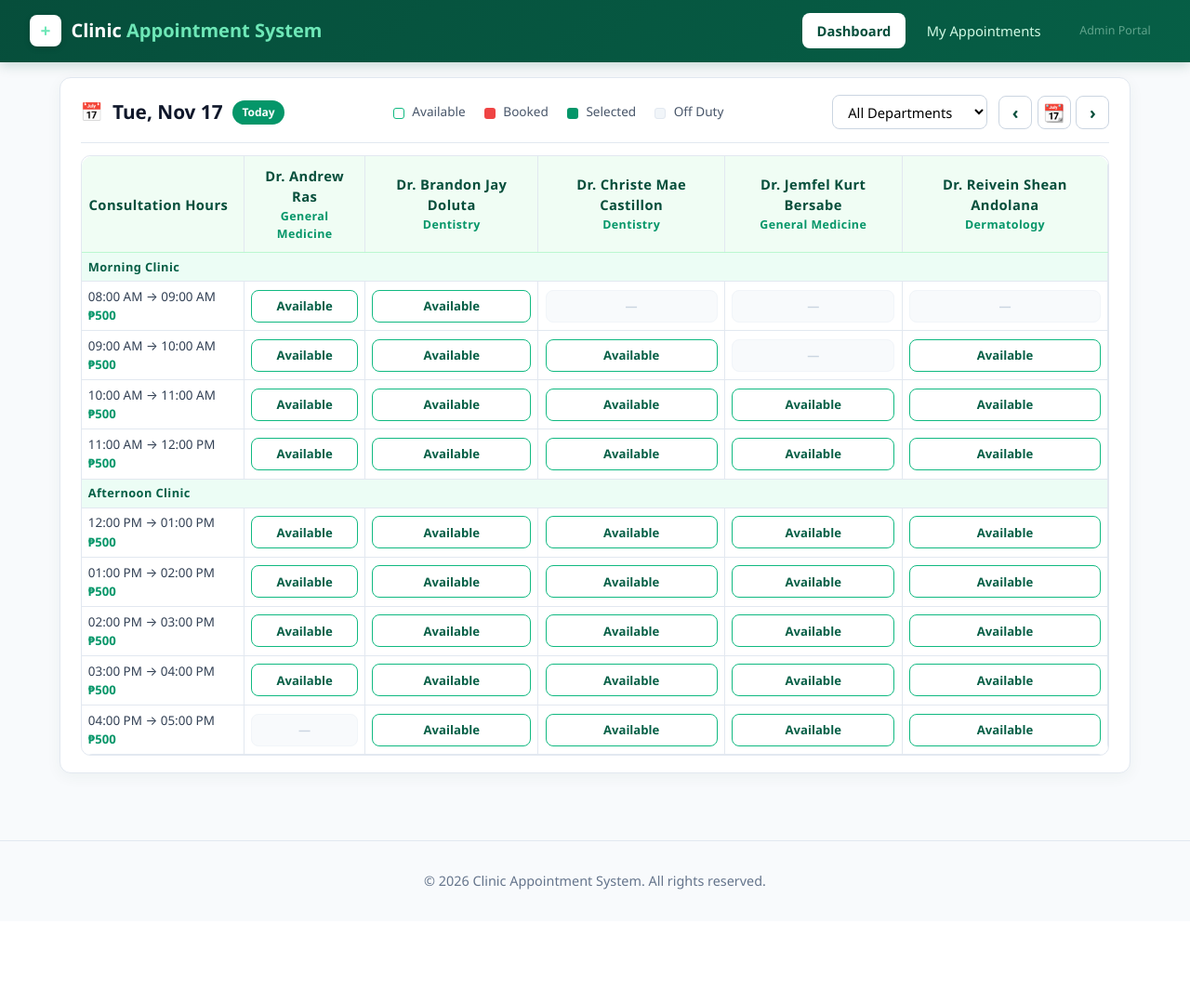
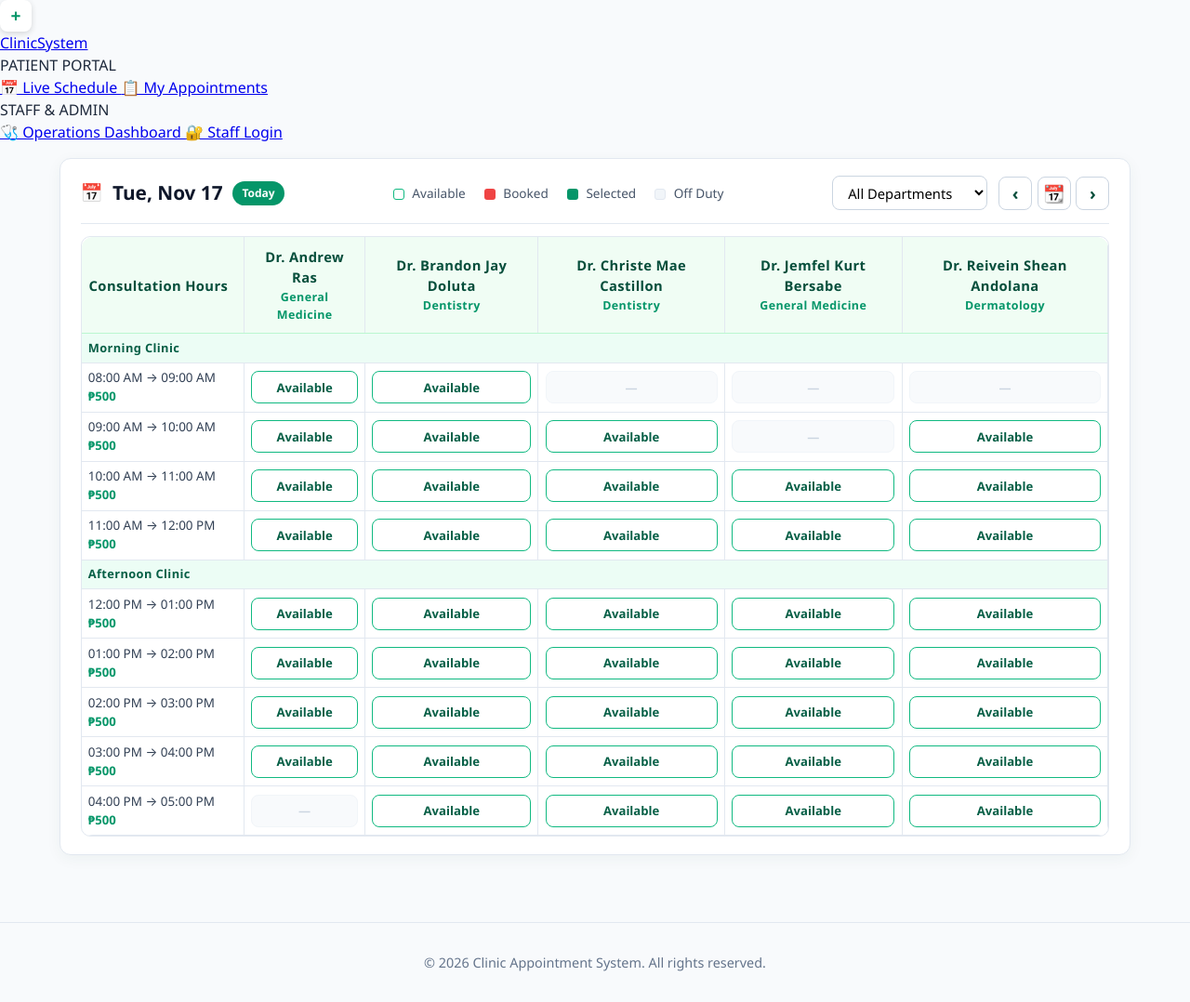
Before and after one commit to loure01/clinic-appointment-system, a PHP site: page /index.php in a window 1280 px wide. Shown: the whole page at 93% size. Before the commit the page ends 957 px from the top, so only its background shows below. Run offline with PHP 8.4, Linux system fonts and the light colour scheme; data comes from the database, SQL or seed files in the repository; data that the repository does not hold is empty.

Commit message:
side bar

```diff
--- a/includes/header.php
+++ b/includes/header.php
@@ -678,21 +678,34 @@ $current_page = basename($_SERVER['PHP_SELF']);
 </head>
 <body>
 
-<header class="navbar">
-    <a href="<?= $base_path ?>index.php" class="brand">
+<div class="app-shell">
+    <!-- LEFT SIDEBAR -->
+    <aside class="sidebar">
+        <a href="<?= $base_path ?>index.php" class="sidebar-brand">
             <span class="brand-icon">+</span>
-        <div>Clinic <span>Appointment System</span></div>
+            <div>Clinic<span>System</span></div>
         </a>
 
-    <nav class="nav-links">
+        <div class="sidebar-section-label">PATIENT PORTAL</div>
+        <nav class="sidebar-nav">
             <a href="<?= $base_path ?>index.php" class="<?= $current_page === 'index.php' ? 'active' : '' ?>">
-            Dashboard
+                📅 Live Schedule
             </a>
             <a href="<?= $base_path ?>patient/my_appointments.php" class="<?= $current_page === 'my_appointments.php' ? 'active' : '' ?>">
-            My Appointments
-        </a>
-        <a href="<?= $base_path ?>admin/login.php" class="admin-pill <?= $current_page === 'login.php' ? 'active' : '' ?>">
-            Admin Portal
+                📋 My Appointments
             </a>
         </nav>
-</header>
+
+        <div class="sidebar-section-label">STAFF & ADMIN</div>
+        <nav class="sidebar-nav">
+            <a href="<?= $base_path ?>admin/dashboard.php" class="<?= $current_page === 'dashboard.php' ? 'active' : '' ?>">
+                🩺 Operations Dashboard
+            </a>
+            <a href="<?= $base_path ?>admin/login.php" class="<?= $current_page === 'login.php' ? 'active' : '' ?>">
+                🔐 Staff Login
+            </a>
+        </nav>
+    </aside>
+
+    <!-- MAIN CONTENT WRAPPER (Closed in footer.php) -->
+    <div class="main-wrapper">
```
Lines whose indentation alone changed are shown as unchanged.
